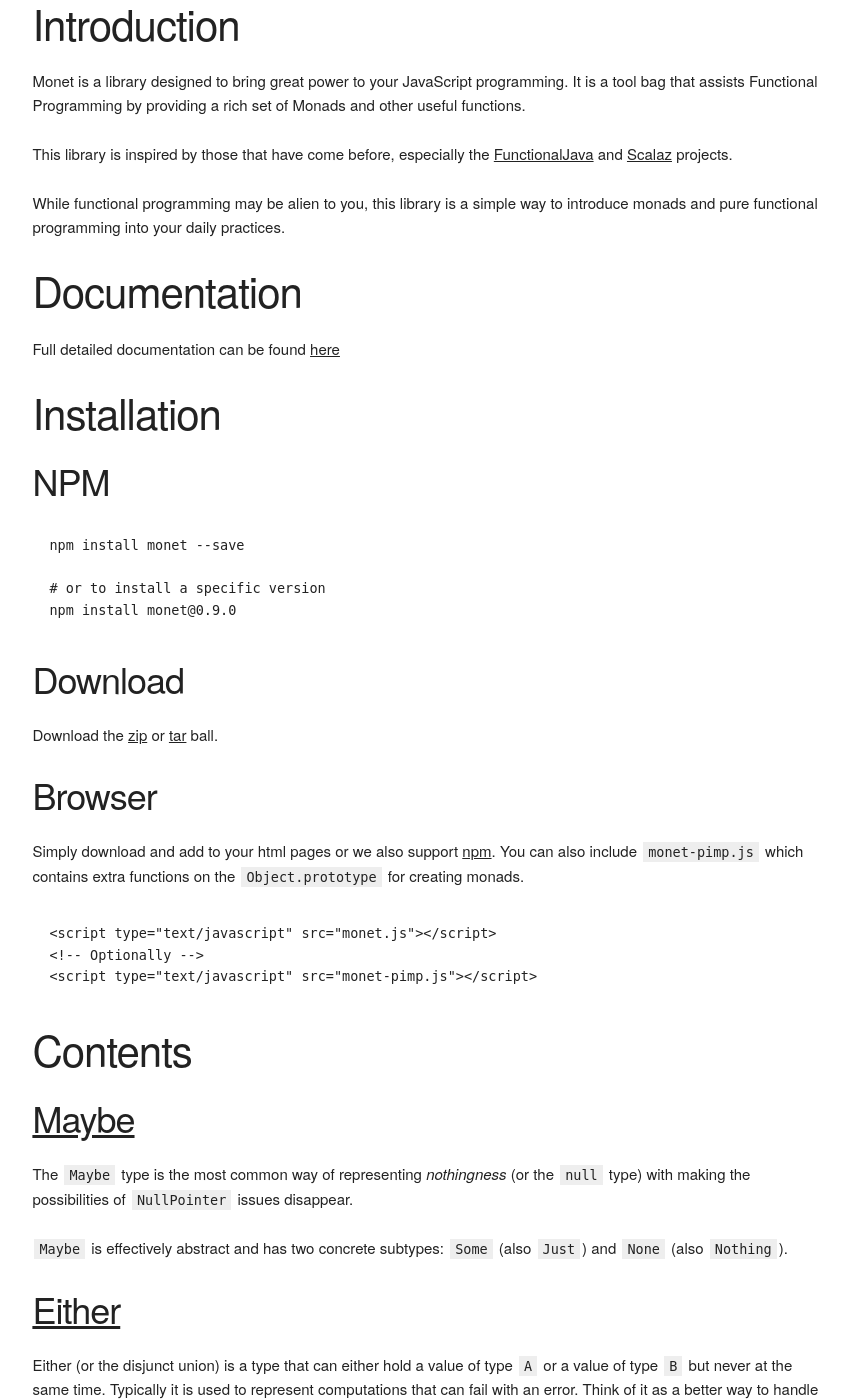
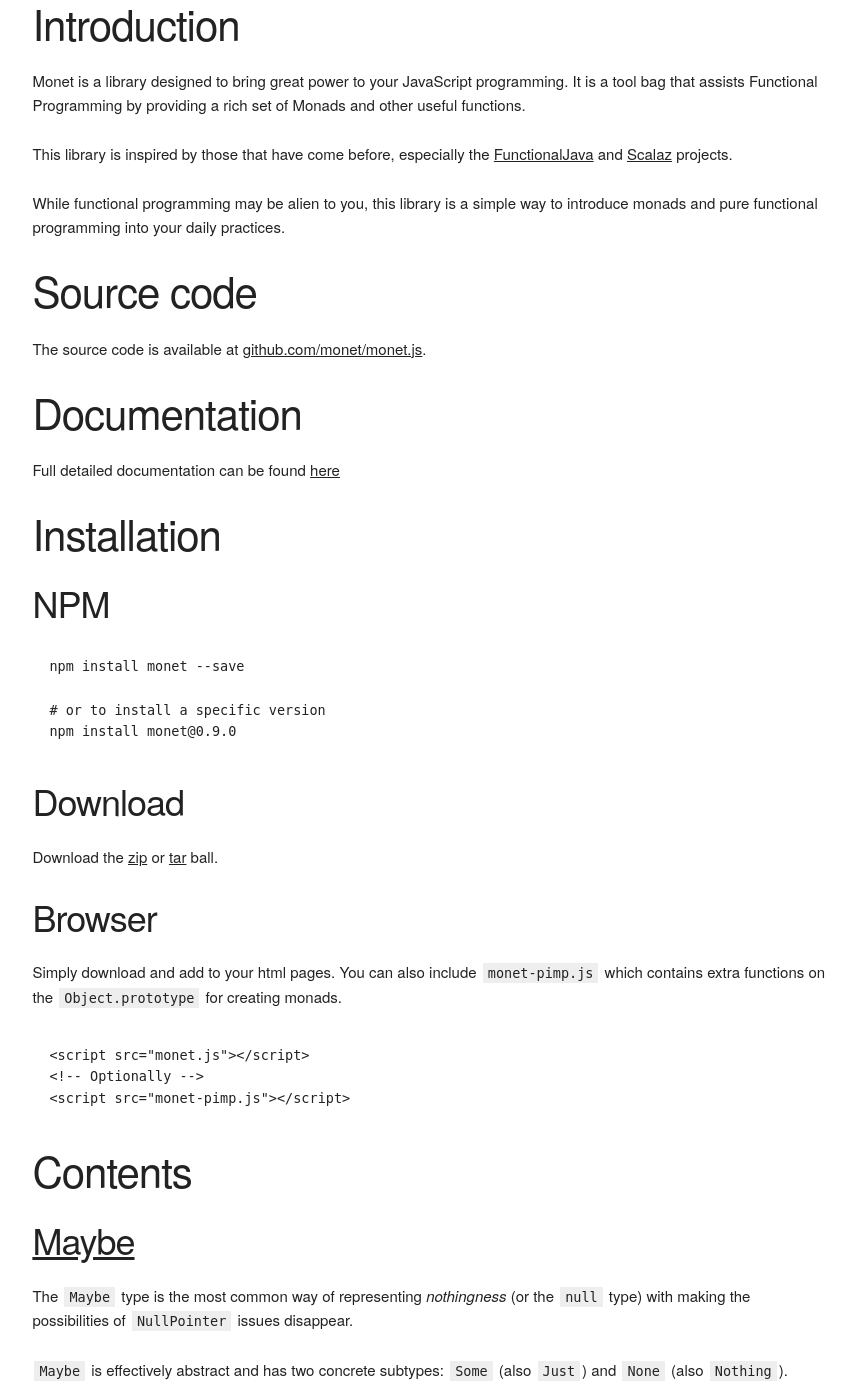
Before and after one commit to monet/monet.js, a Jekyll site: the page built from index.md, in a window 1280 px wide and 1400 px high, scrolled down 519 px. Shown: the whole window, without its empty margins (294-1149 px from the left). Built offline with Jekyll 4.4.1, drawn with Linux system fonts in a browser that asks for light colours; nearby versions of some CDN libraries.

Commit message:
Little tiny fixes

````diff
--- a/index.md
+++ b/index.md
@@ -13,6 +13,10 @@ Monet is a library designed to bring great power to your JavaScript programming.
 This library is inspired by those that have come before, especially the [FunctionalJava][functionalJava] and [Scalaz][scalaz] projects.
 
 While functional programming may be alien to you, this library is a simple way to introduce monads and pure functional programming into your daily practices.
+
+## Source code
+
+The source code is available at [github.com/monet/monet.js](https://github.com/monet/monet.js).
 
 ## Documentation
 
@@ -35,12 +39,12 @@ Download the [zip][gitZip] or [tar][gitTar] ball.
 
 ### Browser
 
-Simply download and add to your html pages or we also support [npm]. You can also include `monet-pimp.js` which contains extra functions on the `Object.prototype` for creating monads.
+Simply download and add to your html pages. You can also include `monet-pimp.js` which contains extra functions on the `Object.prototype` for creating monads.
 
 ```html
-<script type="text/javascript" src="monet.js"></script>
+<script src="monet.js"></script>
 <!-- Optionally -->
-<script type="text/javascript" src="monet-pimp.js"></script>
+<script src="monet-pimp.js"></script>
 ```
 
 ## Contents
````
